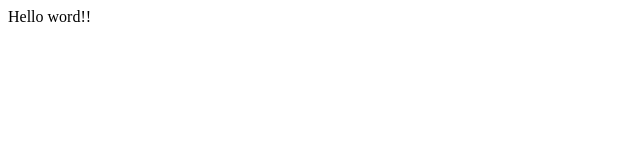
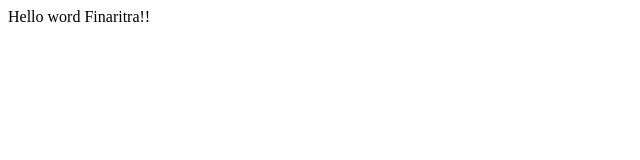
Before and after one commit to finaritrach/git-test, a plain HTML site: page index.html in a window 1280 px wide. Shown: the full height of the page, 0-640 px from the left. Drawn offline with Linux system fonts and the light colour scheme.

Commit message:
Update index.html

```diff
--- a/index.html
+++ b/index.html
@@ -6,6 +6,6 @@
     <title>Document</title>
 </head>
 <body>
-    Hello word!!
+    Hello word Finaritra!!
 </body>
 </html>
```
